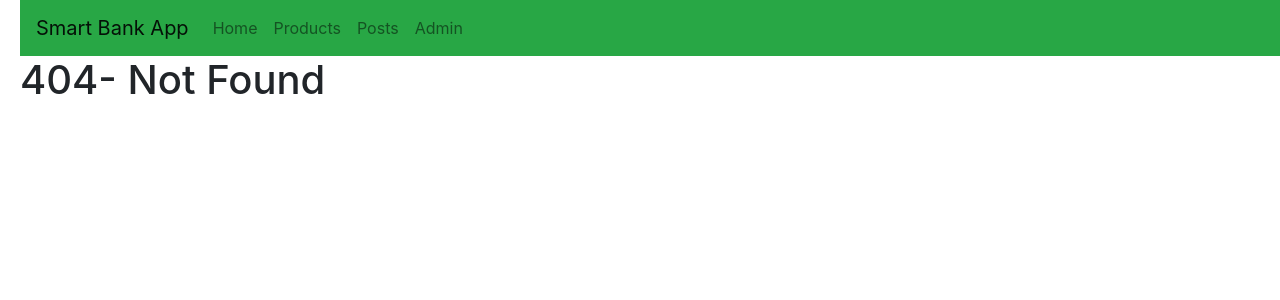
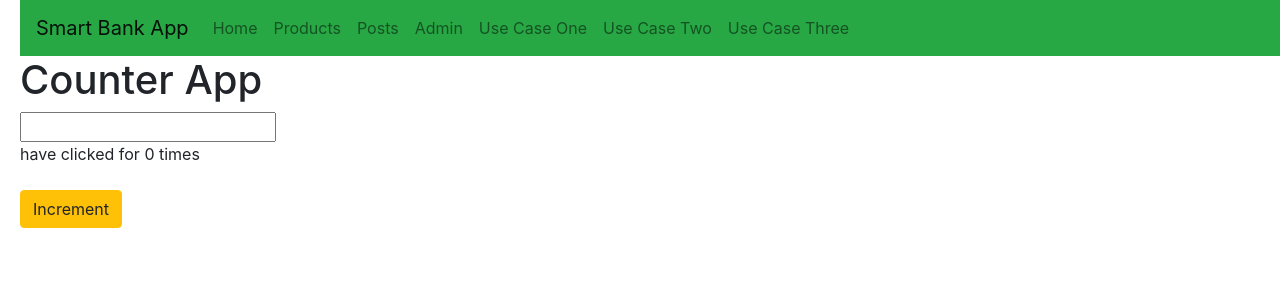
Before and after one commit to codewithz/scb-cep-react-playground, a React (Create React App) app: page /use-case-three in a window 1280 px wide. Before the commit this address led to /not-found. Shown: the top 300 px of the page. Built offline with nearby package versions, Linux system fonts and the light colour scheme.

Commit message:
useEffectHook

```diff
--- a/src/App.js
+++ b/src/App.js
@@ -8,6 +8,9 @@ import Dashboard from './components/RoutingApp/admin/Dashboard';
 import Home from './components/RoutingApp/Home';
 import ProductDetails from './components/RoutingApp/ProductDetails';
 import NotFound from './components/RoutingApp/NotFound';
+import { UseCaseOneHome } from './components/UseCaseOne/UseCaseOneHome';
+import UseCaseTwoHome from './components/UseCaseTwo/UseCaseTwoHome';
+import UseCaseThreeHome from './components/UseCaseThree/UseCaseThreeHome';
 
 
 function App() {
@@ -23,6 +26,9 @@ function App() {
             <Route path="/products" render={(props) => <Products sortBy='newest' {...props} />} />
             <Route path="/posts/:year?/:month?" component={Posts} />
             <Route path="/admin" component={Dashboard} />
+            <Route path="/use-case-one" component={UseCaseOneHome} />
+            <Route path="/use-case-two" component={UseCaseTwoHome} />
+            <Route path="/use-case-three" component={UseCaseThreeHome} />
             <Route path="/not-found" component={NotFound} />
 
             <Redirect to="/not-found" />
--- a/src/components/Navbar.jsx
+++ b/src/components/Navbar.jsx
@@ -16,6 +16,9 @@ export default function Navbar() {
                     <Link className="nav-item nav-link" to="/products">Products</Link>
                     <Link className="nav-item nav-link" to="/posts/2022/02">Posts</Link>
                     <Link className="nav-item nav-link" to="/admin">Admin</Link>
+                    <Link className="nav-item nav-link" to="/use-case-one">Use Case One</Link>
+                    <Link className="nav-item nav-link" to="/use-case-two">Use Case Two</Link>
+                    <Link className="nav-item nav-link" to="/use-case-three">Use Case Three</Link>
 
                 </div>
             </div>
--- /dev/null
+++ b/src/components/UseCaseThree/UseCaseThreeHome.jsx
@@ -0,0 +1,43 @@
+import React, { useState, useEffect } from 'react'
+
+export default function UseCaseThreeHome() {
+
+    const [name, setName] = useState("")
+    const [count, setCount] = useState(0)
+
+    // componentDidMount,componentDidUpdate,componentWillUnmount
+    useEffect(() => {
+        document.title = `${name} have clicked for ${count} times`
+
+        return () => {
+            // here we write code which is supposed to go in componentWillUnmount
+            console.log("Clean Up")
+        }
+    })
+
+    const handleIncrement = () => {
+        setCount(count + 1)
+    }
+
+    const handleInput = (event) => {
+        setName(event.target.value)
+    }
+
+    return (
+        <div>
+            <h1>Counter App</h1>
+            <div>
+                <input type="text" onChange={handleInput} />
+                <div>
+                    {name} have clicked for {count} times
+                </div>
+                <br />
+                <button
+                    className="btn btn-warning"
+                    onClick={handleIncrement}>
+                    Increment
+                </button>
+            </div>
+        </div>
+    )
+}
```
